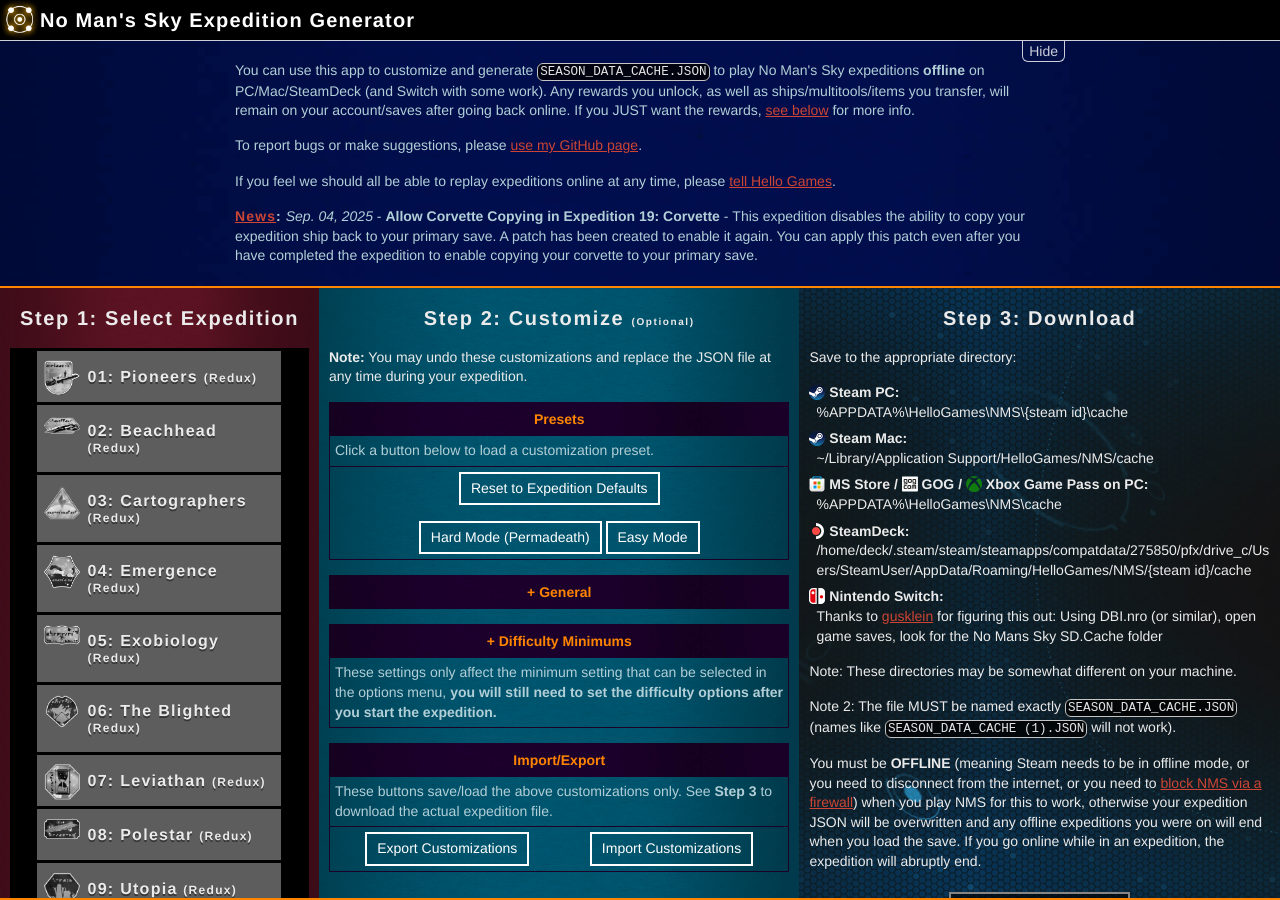
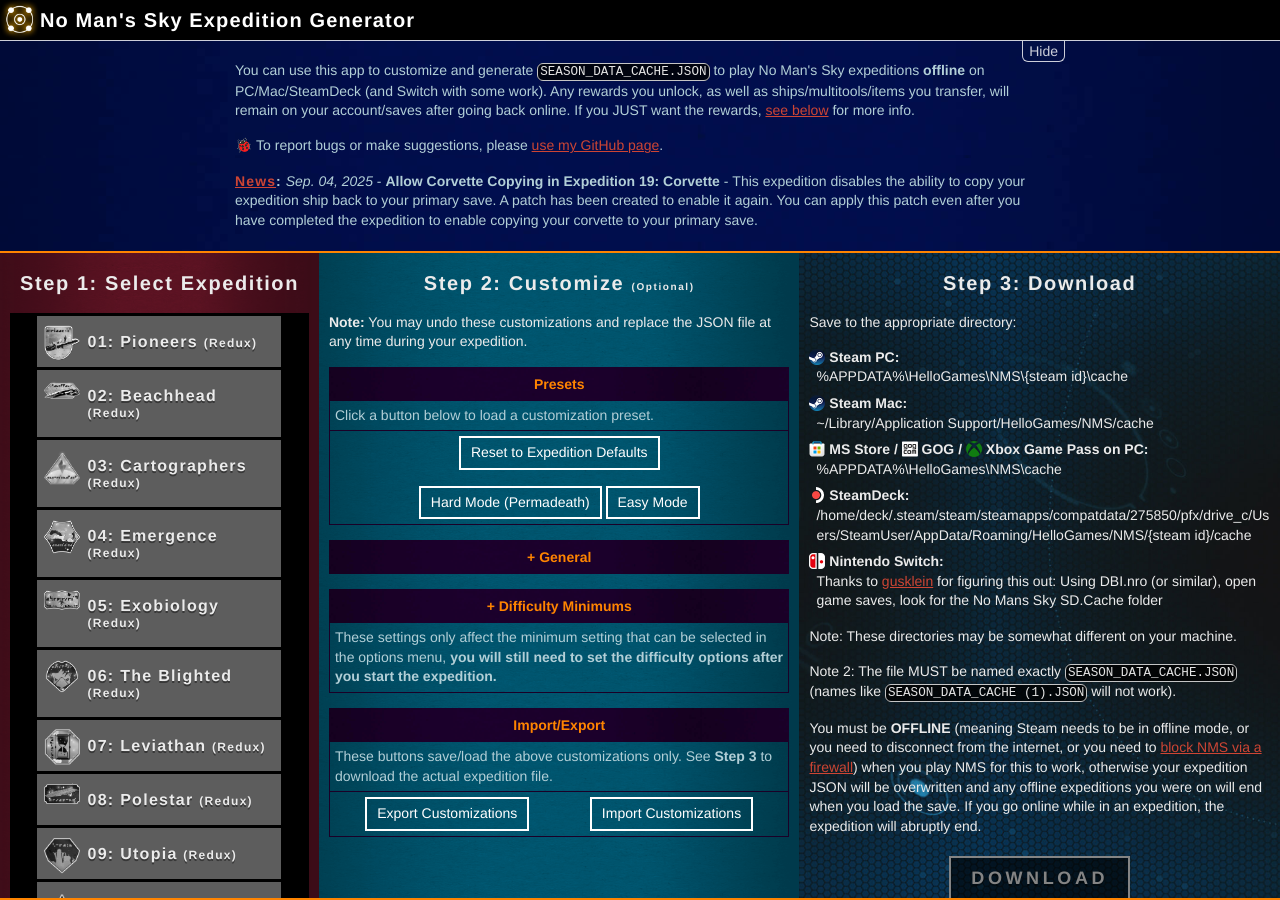
Before and after one commit to cwmonkey/nms-expeditions, a Jekyll site: the page built from index.html, in a window 1280 px wide and 900 px high. Built offline with Jekyll 4.4.1, drawn with Linux system fonts in a browser that asks for light colours; some web fonts are replaced; some of the changed text lies outside the part shown.

Commit message:
Tweak header copy

```diff
--- a/index.html
+++ b/index.html
@@ -29,10 +29,7 @@
         If you JUST want the rewards, <a href="#expedition_notes_just_unlocks">see below</a> for more info.
       </p>
       <p>
-        To report bugs or make suggestions, please <a href="https://github.com/cwmonkey/nms-expeditions/issues?q=is%3Aissue" target="_blank">use my GitHub page</a>.
-      </p>
-      <p>
-        If you feel we should all be able to replay expeditions online at any time, please <a href="https://hellogames.zendesk.com/hc/en-us/requests/new" target="_blank">tell Hello Games</a>.
+        🐞 To report bugs or make suggestions, please <a href="https://github.com/cwmonkey/nms-expeditions/issues?q=is%3Aissue" target="_blank">use my GitHub page</a>.
       </p>
       {% for post in site.posts limit: 1 %}
         <section id="news" data-news-id="{{ post.url | slugify }}">
```
Also changed, not shown: other parts of index.html (+1 -0 lines).
